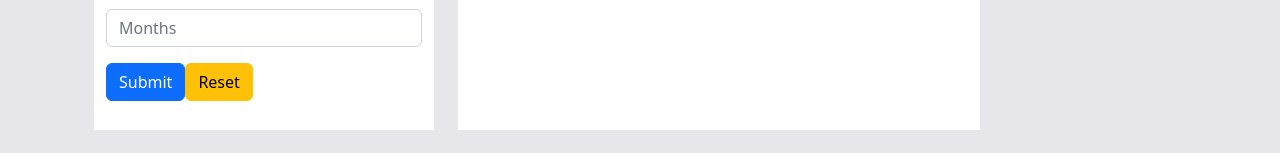
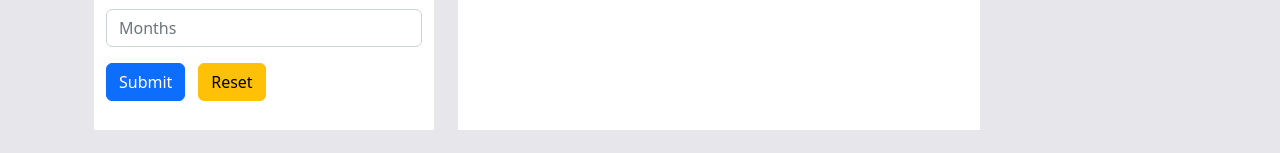
Before and after one commit to brocode19/lcalculator, a React (Create React App) app: page / in a window 1280 px wide. Shown: the part 224-377 px from the top of the page. Built offline with nearby package versions, Linux system fonts and the light colour scheme.

Commit message:
added space between the submit buttons

```diff
--- a/src/App.css
+++ b/src/App.css
@@ -28,6 +28,8 @@
     --box-shadow: 0 2rem 3rem var(--colour-light)
   }
 
+  /* total css */
+
   .data-input{
 
     background-color: white;
@@ -54,4 +56,12 @@
     background-color: white;
     padding: var(--card-padding);
 
+
   }
+
+  /* Button css */
+
+  .loan-buttons{
+    display: flex;
+    gap: 0.8rem;
+  }
--- a/src/components/Calculator.js
+++ b/src/components/Calculator.js
@@ -1,5 +1,5 @@
 import React, { useState } from "react";
-import { Doughnut, Pie } from "react-chartjs-2";
+import { Pie } from "react-chartjs-2";
 import 'chart.js/auto';
 import Input from './Input'
 import Loan from "./Loan";
```
